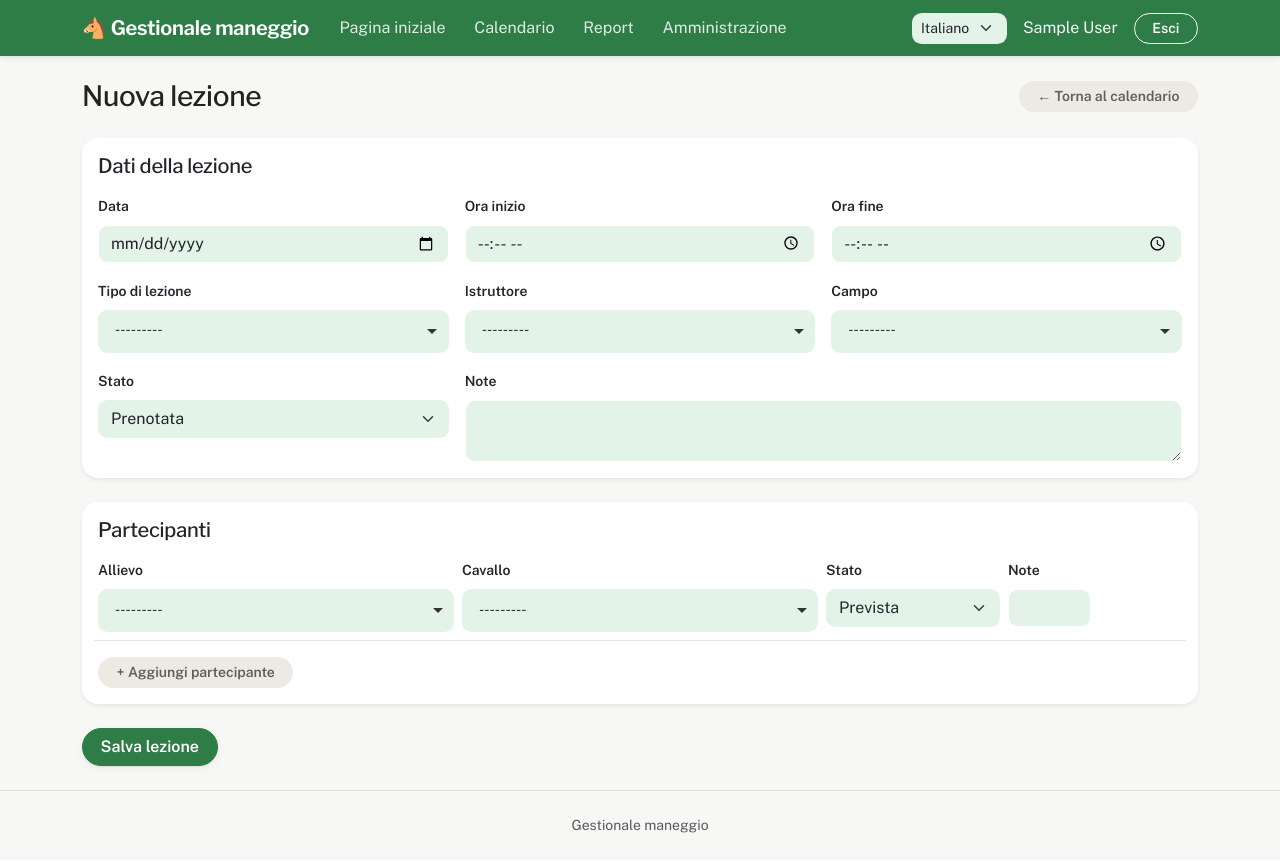
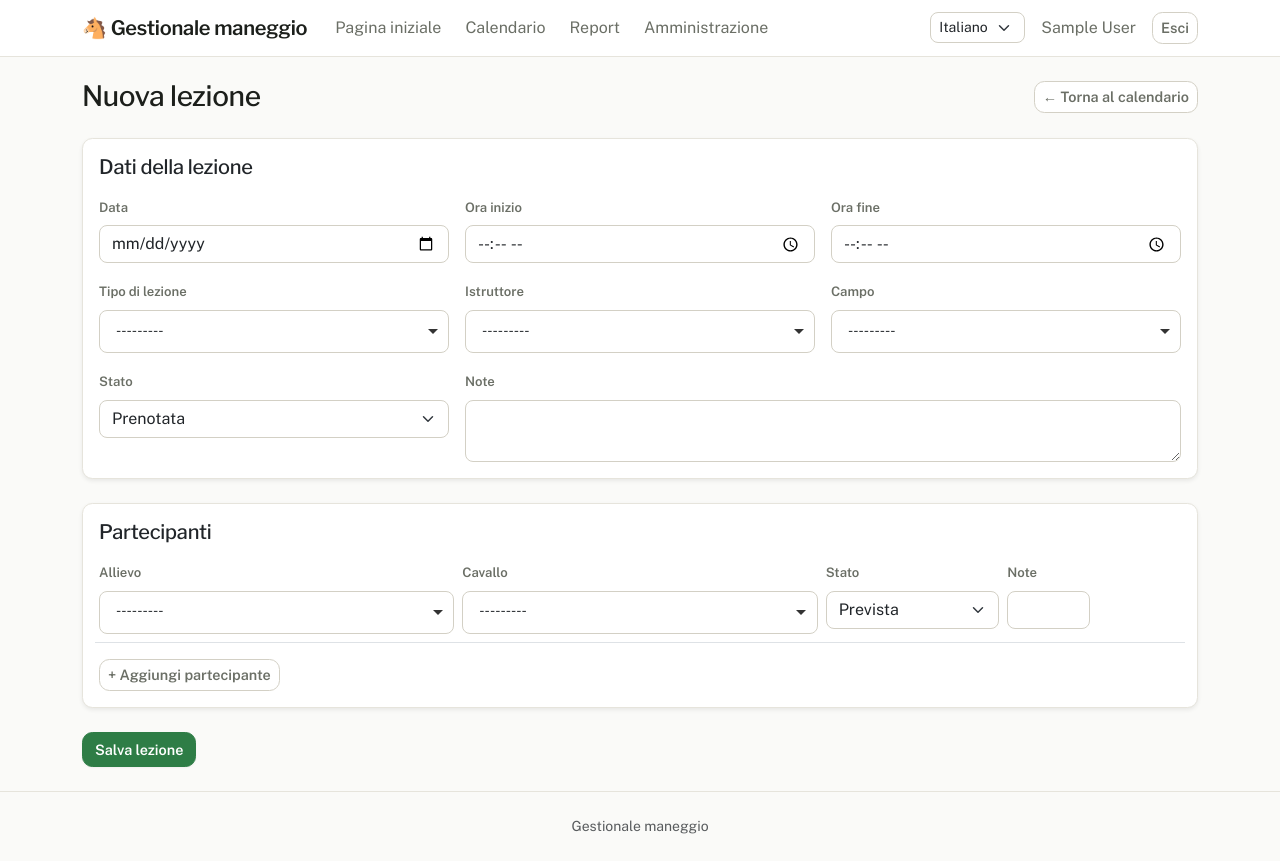
Before and after one commit to Lorenzo-Guardabascio/EquiLesson, a Django app: page /lezioni/nuova/ in a window 1280 px wide. Before the commit the page ends 833 px from the top, so only its background shows below. Run offline with Django 5.2, Linux system fonts and the light colour scheme; the visitor is signed in with stand-in values (Sample User, id 1); data that the repository does not hold is empty; parts of the project's set-up code (start-up, migrations or seed data) failed here and were passed over; some libraries are stand-ins or nearby versions.

Commit message:
Terza iterazione estetica: via l'effetto a cubetti, più fluido e coerente
- theme.css: bordi sottili invece di riempimenti tonali pieni, raggio
  moderato invece di pillole, ombre leggere, colore del brand usato con
  parsimonia (SaaS moderno tipo Linear/Stripe invece del Material pieno)
- stesso trattamento esteso a FullCalendar (pulsanti, eventi, oggi)
- nuova migrazione dati: retema il pannello django-admin-interface
  (era verde acceso a blocchi con titolo giallo di default, illeggibile
  e scoordinato) nella stessa palette sobria, applicata automaticamente
  ad ogni installazione via migrate

```diff
--- a/static/css/theme.css
+++ b/static/css/theme.css
@@ -1,27 +1,26 @@
 /*
- * Identità visiva di EquiLesson — seconda iterazione, in chiave più
- * dichiaratamente "moderna"/Material: forme più arrotondate, superfici
- * "tonali" invece di bianco+bordo grigio, elevazione vera (ombre a
- * più livelli) invece di un filo sottile, verde più acceso. La palette
- * resta legata al mondo del maneggio (verde bosco, non blu corporate),
- * ma il linguaggio visivo dei componenti ora richiama più da vicino
- * Material Design 3: pulsanti pieni "pill", chip arrotondati, campi
- * di input con sfondo tonale.
+ * Identità visiva di EquiLesson — terza iterazione: via l'effetto "a
+ * cubetti" della versione Material (pulsanti pillola, campi con
+ * riempimento tonale pieno ovunque) verso qualcosa di più fluido e
+ * rifinito, in linea con i pannelli SaaS moderni (Linear, Stripe,
+ * Vercel): superfici quasi bianche con un bordo sottile invece di
+ * blocchi di colore, angoli arrotondati ma moderati (non più pillole),
+ * ombre leggere e diffuse invece che "adesive", colore del brand usato
+ * con parsimonia (bottone primario, link, stati attivi) invece che
+ * dipinto su ogni singolo controllo. La palette resta la stessa (verde
+ * legato al maneggio), cambia il linguaggio dei componenti.
  *
  * Bootstrap qui è precompilato (bootstrap.min.css), non ricompilato da
  * SASS: i colori dei componenti sono valori esadecimali fissi nelle
- * singole regole (es. .btn-primary{--bs-btn-bg:#0d6efd}), non derivati
- * da --bs-primary. Per questo il retema ridefinisce le variabili
- * per-componente di ogni classe effettivamente usata nei template,
- * invece di limitarsi a un'unica variabile globale che non avrebbe
- * alcun effetto sui componenti già compilati.
+ * singole regole, non derivati da --bs-primary. Il retema ridefinisce
+ * le variabili per-componente di ogni classe effettivamente usata.
  */
 
 /* --- font auto-ospitati (nessun CDN esterno, come bootstrap/fullcalendar/choices) --- */
 @font-face {
     font-family: "Libre Franklin";
     font-style: normal;
-    font-weight: 100 900; /* font variabile: un solo file copre tutto l'asse dei pesi */
+    font-weight: 100 900;
     font-display: swap;
     src: url("../fonts/libre-franklin-variable.woff2") format("woff2");
 }
@@ -34,23 +33,24 @@
 }
 
 :root {
-    --brand: #2e7d46;          /* verde più acceso, non più il forest-green spento di prima */
-    --brand-strong: #1f5c33;   /* hover/active sui controlli primari */
-    --brand-soft: #e3f3e7;     /* superficie tonale: chip, campi di input, righe attive */
-    --brand-soft-strong: #c7e6cf; /* variante più satura della superficie tonale, per hover su elementi tonali */
-    --ink: #20241f;            /* testo principale */
-    --ink-soft: #5c6058;       /* testo secondario/muted */
-    --paper: #f7f8f5;          /* sfondo pagina */
-    --surface: #ffffff;        /* card/pannelli */
-    --line: #dfe3da;           /* bordi/separatori */
-    --rust: #a1552b;           /* accento secondario, uso mirato */
+    --brand: #2e7d46;
+    --brand-strong: #1f5c33;
+    --brand-soft: #eaf5ee;       /* solo per accenti puntuali, non più il riempimento di default dei campi */
+    --ink: #1c1f1b;
+    --ink-soft: #6b6f66;
+    --paper: #fafaf8;
+    --surface: #ffffff;
+    --line: #e6e4dc;             /* bordo di riposo, sottile */
+    --line-strong: #d3d0c5;      /* bordo su hover/elementi più in evidenza */
+    --rust: #a1552b;
 
-    --radius-sm: 0.6rem;   /* input, badge piccoli */
-    --radius-md: 1rem;     /* card, alert */
-    --radius-pill: 999px;  /* bottoni, chip di stato */
+    --radius: 0.65rem;           /* unico raggio per card/bottoni/campi: coerente, non più pillole */
+    --radius-sm: 0.5rem;
 
-    --elevation-1: 0 1px 2px rgba(20, 24, 19, 0.06), 0 2px 8px rgba(20, 24, 19, 0.06);
-    --elevation-2: 0 2px 4px rgba(20, 24, 19, 0.08), 0 6px 16px rgba(20, 24, 19, 0.1);
+    --shadow-rest: 0 1px 2px rgba(20, 24, 19, 0.04);
+    --shadow-hover: 0 4px 14px rgba(20, 24, 19, 0.09);
+
+    --ease: cubic-bezier(0.4, 0, 0.2, 1);
 
     --font-display: "Libre Franklin", "Segoe UI", Roboto, Arial, sans-serif;
     --font-body: "Public Sans", "Segoe UI", Roboto, Arial, sans-serif;
@@ -65,42 +65,51 @@ body {
 h1, h2, h3, h4, h5, h6,
 .navbar-brand, .card-title, .fs-2 {
     font-family: var(--font-display);
-    font-weight: 650;
-    letter-spacing: -0.01em;
+    font-weight: 600;
+    letter-spacing: -0.012em;
 }
 
 a {
     color: var(--brand);
+    transition: color 0.15s var(--ease);
 }
 a:hover {
     color: var(--brand-strong);
 }
 
-/* --- navbar: verde acceso, ombra invece del filo sottile di Bootstrap --- */
+/* --- navbar: pulita, ombra appena percettibile invece del filo netto --- */
 .navbar-dark.bg-dark {
-    background-color: var(--brand) !important;
-    box-shadow: var(--elevation-1);
+    background-color: var(--surface) !important;
+    box-shadow: 0 1px 0 var(--line);
+}
+.navbar-dark .navbar-brand {
+    color: var(--ink) !important;
 }
 .navbar-dark .navbar-nav .nav-link {
-    color: rgba(255, 255, 255, 0.85);
-    border-radius: var(--radius-pill);
-    padding-left: 0.9rem !important;
-    padding-right: 0.9rem !important;
-    transition: background-color 0.15s ease, color 0.15s ease;
+    color: var(--ink-soft) !important;
+    border-radius: var(--radius-sm);
+    padding-left: 0.75rem !important;
+    padding-right: 0.75rem !important;
+    transition: background-color 0.15s var(--ease), color 0.15s var(--ease);
 }
 .navbar-dark .navbar-nav .nav-link:hover {
-    color: #fff;
-    background-color: rgba(255, 255, 255, 0.12);
+    color: var(--ink) !important;
+    background-color: var(--paper);
+}
+.navbar-dark .navbar-toggler-icon {
+    filter: invert(1) grayscale(1);
+}
+.navbar-dark .text-light {
+    color: var(--ink-soft) !important;
 }
 
-/* --- pulsanti: pieni e "pill", con una vera elevazione al passaggio del mouse --- */
+/* --- pulsanti: rifiniti, non più pillole --- */
 .btn {
     font-family: var(--font-body);
     font-weight: 600;
-    border-radius: var(--radius-pill);
-    padding-left: 1.1rem;
-    padding-right: 1.1rem;
-    transition: box-shadow 0.15s ease, transform 0.15s ease;
+    font-size: 0.9rem;
+    border-radius: var(--radius);
+    transition: box-shadow 0.15s var(--ease), border-color 0.15s var(--ease), background-color 0.15s var(--ease);
 }
 .btn-primary {
     --bs-btn-bg: var(--brand);
@@ -112,87 +121,89 @@ a:hover {
     --bs-btn-disabled-bg: var(--brand);
     --bs-btn-disabled-border-color: var(--brand);
     --bs-btn-focus-shadow-rgb: 46, 125, 70;
-    box-shadow: var(--elevation-1);
+    box-shadow: var(--shadow-rest);
 }
 .btn-primary:hover {
-    box-shadow: var(--elevation-2);
-    transform: translateY(-1px);
+    box-shadow: var(--shadow-hover);
 }
 
-/* "tonale" alla Material invece del semplice contorno: sfondo verde
-   tenue, testo verde pieno, nessun bordo — non un pulsante secondario
-   qualunque, ma uno stato riconoscibile a colpo d'occhio */
+/* Secondari: quasi bianchi con un bordo sottile, non più blocchi di colore. */
 .btn-outline-primary {
     --bs-btn-color: var(--brand-strong);
-    --bs-btn-bg: var(--brand-soft);
-    --bs-btn-border-color: transparent;
+    --bs-btn-bg: var(--surface);
+    --bs-btn-border-color: var(--line-strong);
     --bs-btn-hover-color: var(--brand-strong);
-    --bs-btn-hover-bg: var(--brand-soft-strong);
-    --bs-btn-hover-border-color: transparent;
-    --bs-btn-active-bg: var(--brand-soft-strong);
-    --bs-btn-active-border-color: transparent;
+    --bs-btn-hover-bg: var(--brand-soft);
+    --bs-btn-hover-border-color: var(--brand);
+    --bs-btn-active-bg: var(--brand-soft);
+    --bs-btn-active-border-color: var(--brand);
     --bs-btn-disabled-color: var(--brand);
-    --bs-btn-disabled-border-color: transparent;
+    --bs-btn-disabled-border-color: var(--line);
 }
 .btn-outline-secondary {
     --bs-btn-color: var(--ink-soft);
-    --bs-btn-bg: #eceae3;
-    --bs-btn-border-color: transparent;
+    --bs-btn-bg: var(--surface);
+    --bs-btn-border-color: var(--line-strong);
     --bs-btn-hover-color: var(--ink);
-    --bs-btn-hover-bg: #e0ddd3;
-    --bs-btn-hover-border-color: transparent;
-    --bs-btn-active-bg: #e0ddd3;
-    --bs-btn-active-border-color: transparent;
+    --bs-btn-hover-bg: var(--paper);
+    --bs-btn-hover-border-color: var(--ink-soft);
+    --bs-btn-active-bg: var(--paper);
+    --bs-btn-active-border-color: var(--ink-soft);
 }
 .btn-outline-danger {
-    --bs-btn-bg: #fbe7e7;
-    --bs-btn-border-color: transparent;
-    --bs-btn-hover-bg: #f6d0d0;
-    --bs-btn-hover-border-color: transparent;
-    --bs-btn-active-bg: #f6d0d0;
-    --bs-btn-active-border-color: transparent;
+    --bs-btn-bg: var(--surface);
 }
 .btn-outline-light {
-    --bs-btn-hover-color: var(--brand);
-}
-.btn-danger {
-    box-shadow: var(--elevation-1);
+    --bs-btn-color: var(--ink-soft);
+    --bs-btn-border-color: var(--line-strong);
+    --bs-btn-hover-color: var(--ink);
+    --bs-btn-hover-bg: var(--paper);
 }
 
-/* --- form: campi "filled" alla Material, non più bianco+bordo grigio --- */
+/* --- form: bianco + bordo sottile, colore solo al focus --- */
 .form-control,
 .form-select {
-    background-color: var(--brand-soft);
-    border: 1.5px solid transparent;
+    background-color: var(--surface);
+    border: 1px solid var(--line-strong);
     border-radius: var(--radius-sm);
+    transition: border-color 0.15s var(--ease), box-shadow 0.15s var(--ease);
+}
+.form-control:hover,
+.form-select:hover {
+    border-color: var(--ink-soft);
 }
 .form-control:focus,
 .form-select:focus {
-    background-color: var(--surface);
     border-color: var(--brand);
-    box-shadow: 0 0 0 0.2rem rgba(46, 125, 70, 0.18);
+    box-shadow: 0 0 0 3px rgba(46, 125, 70, 0.14);
 }
 .form-label {
     font-weight: 600;
-    font-size: 0.875rem;
+    font-size: 0.82rem;
+    color: var(--ink-soft);
 }
-/* Choices.js eredita lo stesso trattamento "filled" dei campi nativi */
+/* Choices.js eredita lo stesso trattamento dei campi nativi */
 .choices__inner {
-    background-color: var(--brand-soft) !important;
-    border-color: transparent !important;
+    background-color: var(--surface) !important;
+    border-color: var(--line-strong) !important;
     border-radius: var(--radius-sm) !important;
+    transition: border-color 0.15s var(--ease);
 }
 .choices.is-focused .choices__inner {
-    background-color: var(--surface) !important;
     border-color: var(--brand) !important;
-    box-shadow: 0 0 0 0.2rem rgba(46, 125, 70, 0.18);
+    box-shadow: 0 0 0 3px rgba(46, 125, 70, 0.14);
+}
+.choices__list--dropdown {
+    border-color: var(--line-strong) !important;
+    border-radius: var(--radius-sm) !important;
+    box-shadow: var(--shadow-hover);
 }
 
-/* --- card: elevazione vera, angoli più morbidi --- */
+/* --- card: bordo sottile + ombra appena percettibile, niente blocchi --- */
 .card {
-    border: none;
-    border-radius: var(--radius-md);
-    box-shadow: var(--elevation-1);
+    border: 1px solid var(--line);
+    border-radius: var(--radius);
+    box-shadow: var(--shadow-rest);
 }
 .card-title {
     color: var(--ink);
```
Also changed, not shown: other parts of static/css/theme.css (+57 -8 lines), core/migrations/0002_tema_admin_equilesson.py (added).
